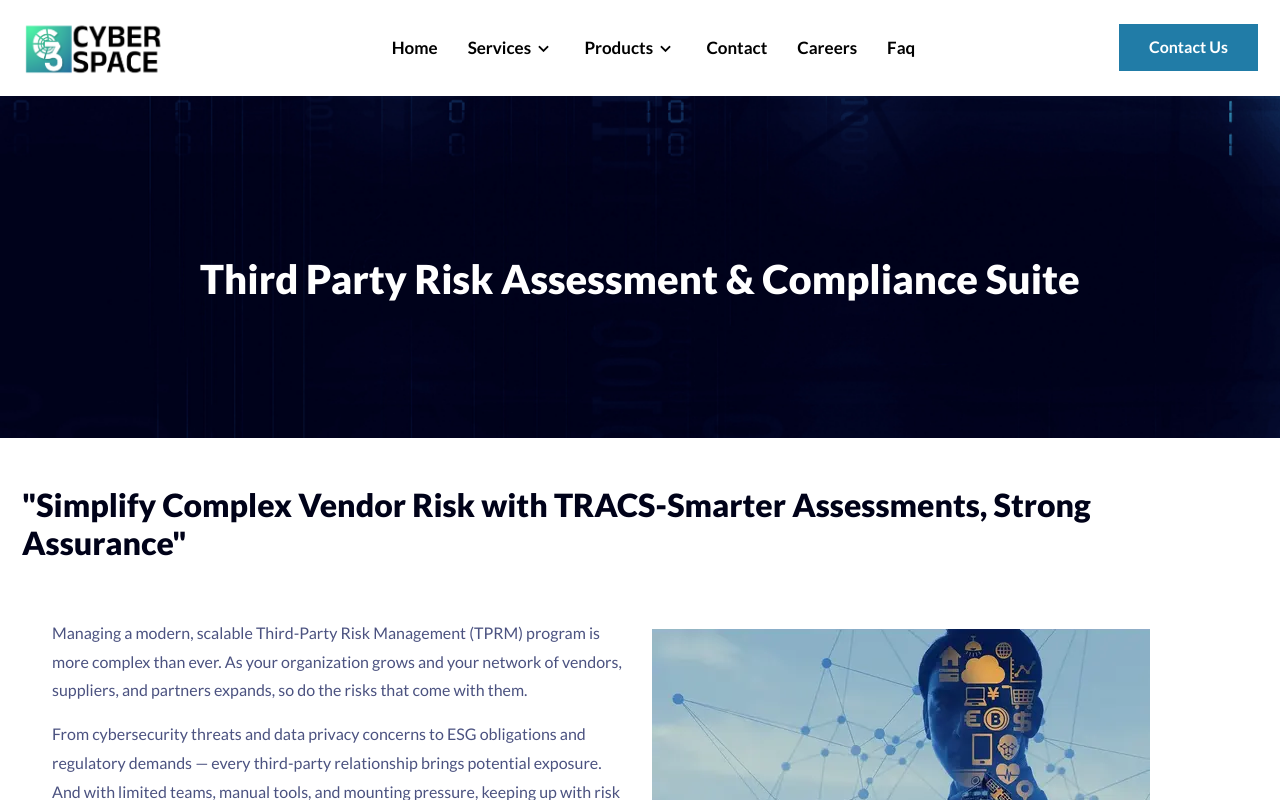
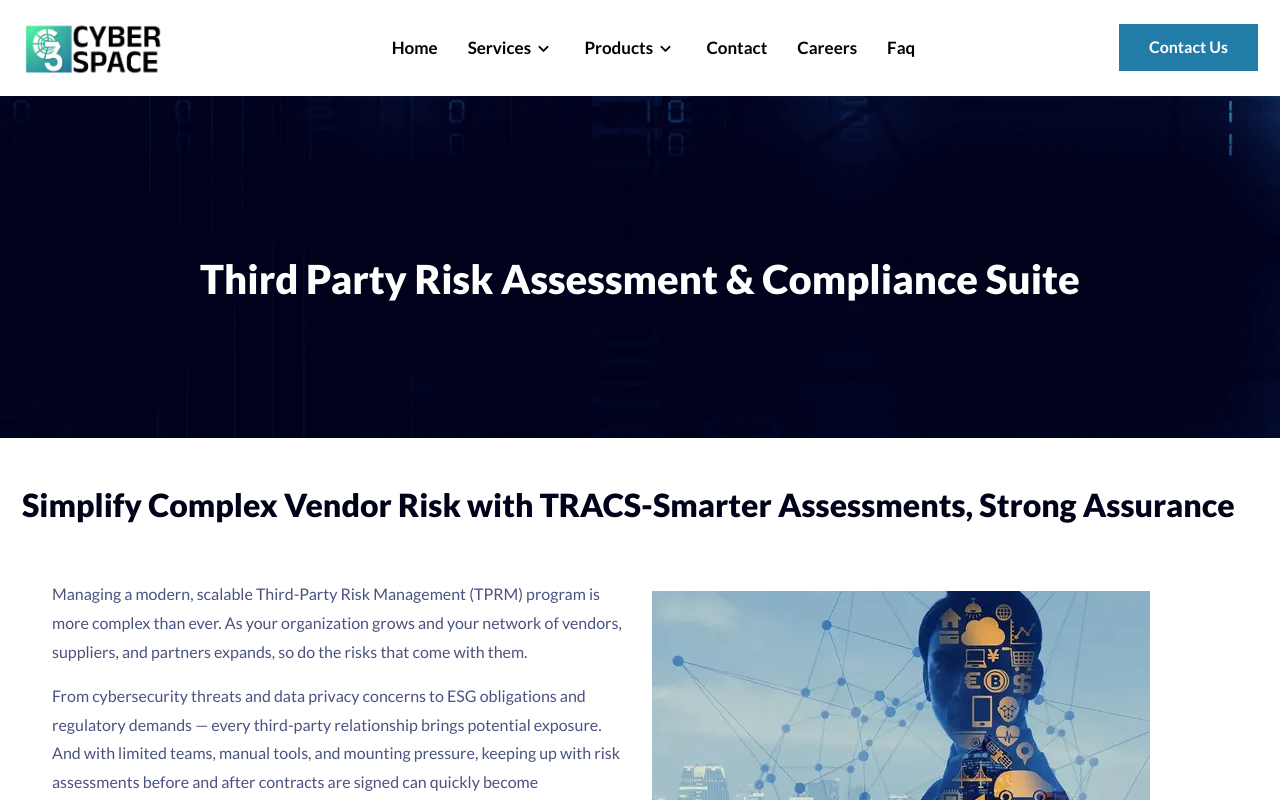
Before and after one commit to selva-mindbridges/g3-website, a Next.js app in the folder using-app-router-with-typescript/nezox/: page /solutions in a window 1280 px wide. Shown: the top 800 px of the page. Built offline with nearby package versions, Linux system fonts and the light colour scheme.

Commit message:
Update SolutionsCard.tsx

```diff
--- a/using-app-router-with-typescript/nezox/src/components/Solutions/SolutionsCard.tsx
+++ b/using-app-router-with-typescript/nezox/src/components/Solutions/SolutionsCard.tsx
@@ -11,7 +11,7 @@ const SolutionsCard: React.FC = () => {
 
      <div className="about-us-area">
         <div className="container mt-5">
-          <h2>"Simplify Complex Vendor Risk with TRACS-Smarter Assessments, Strong Assurance"</h2>
+          <h2>Simplify Complex Vendor Risk with TRACS-Smarter Assessments, Strong Assurance</h2>
           <div className="row align-items-center">
             <br />
             <br />
```
